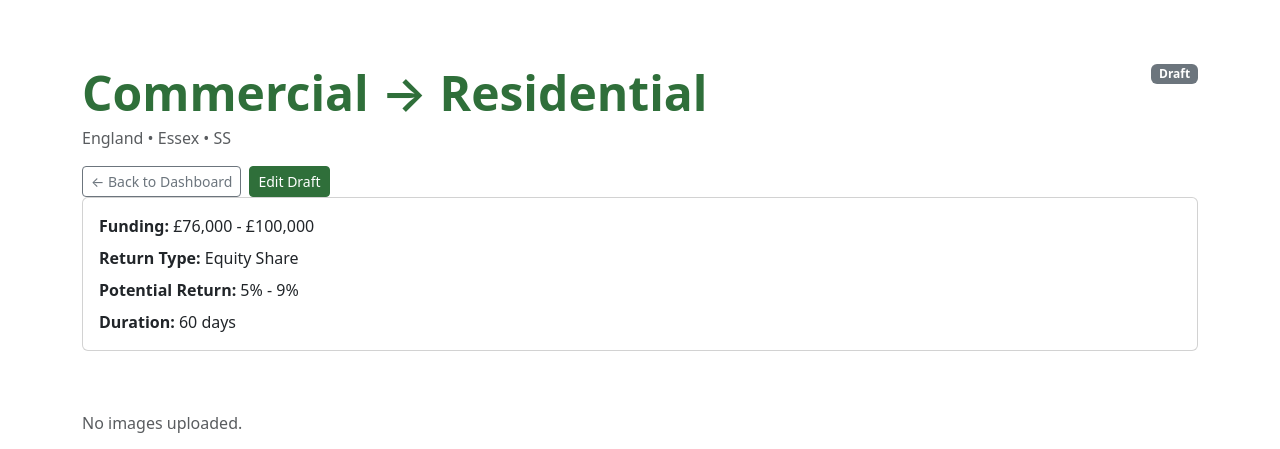
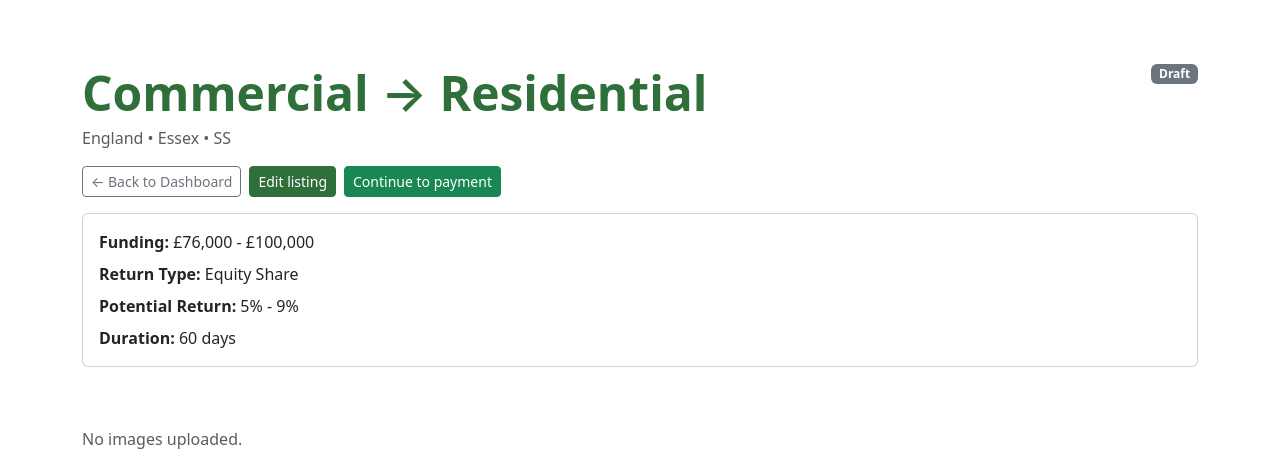
Before and after one commit to JSGREEN1129/web_application_diploma_project_4, a Django app: page /users/listings/1/ in a window 1280 px wide. Shown: the part 79-528 px from the top of the page. Run offline with Django 5.2, Linux system fonts and the light colour scheme; a user stored in the database is signed in; data comes from the database, SQL or seed files in the repository; both versions use the stored data as it was after the commit; some libraries are stand-ins or nearby versions.

Commit message:
Edir dashboard, listings and views to allow checkout from listing_detail and edit_listing

```diff
--- a/users/templates/users/listing_detail.html
+++ b/users/templates/users/listing_detail.html
@@ -14,6 +14,8 @@
 
     {% if listing.status == "draft" %}
       <span class="badge text-bg-secondary">Draft</span>
+    {% elif listing.status == "pending_payment" %}
+      <span class="badge text-bg-warning">Pending payment</span>
     {% elif listing.status == "active" %}
       <span class="badge text-bg-success">Active</span>
     {% elif listing.status == "expired" %}
@@ -23,12 +25,16 @@
     {% endif %}
   </div>
 
-  <div class="d-flex gap-2">
+  <div class="d-flex gap-2 flex-wrap mb-3">
     <a href="{% url 'users:dashboard' %}" class="btn btn-sm btn-outline-secondary">← Back to Dashboard</a>
 
-    {% if listing.status == "draft" %}
+    {% if listing.status == "draft" or listing.status == "pending_payment" %}
       <a href="{% url 'users:listing_edit' listing.pk %}" class="btn btn-sm btn-primary">
-        Edit Draft
+        Edit listing
+      </a>
+
+      <a href="{% url 'users:listing_checkout' listing.pk %}" class="btn btn-sm btn-success">
+        Continue to payment
       </a>
     {% endif %}
   </div>
--- a/users/views.py
+++ b/users/views.py
@@ -1,13 +1,14 @@
+# users/views.py
+
 from datetime import timedelta
-import os
 
 import stripe
 
 from django.conf import settings
-from django.core.paginator import Paginator
 from django.contrib import messages
 from django.contrib.auth import login, logout, authenticate, get_user_model
 from django.contrib.auth.decorators import login_required
+from django.core.paginator import Paginator
 from django.db import transaction
 from django.db.models import Q
 from django.http import JsonResponse, HttpResponse
@@ -18,10 +19,14 @@ from django.views.decorators.cache import never_cache
 from django.views.decorators.csrf import csrf_exempt
 from django.views.decorators.http import require_GET, require_POST
 
-from .forms import CustomUserCreationForm, CustomAuthenticationForm, ListingCreateForm, ListingMediaForm
+from .forms import (
+    CustomUserCreationForm,
+    CustomAuthenticationForm,
+    ListingCreateForm,
+    ListingMediaForm,
+)
 from .models import Listing, ListingMedia
 from .pricing import calculate_listing_price_pence
-
 
 User = get_user_model()
 
@@ -59,9 +64,7 @@ def validate_uploaded_files(
 
         if f.size > max_size:
             mb = max_size // (1024 * 1024)
-            raise ValueError(
-                f"{label}: {filename} — max size is {mb}MB."
-            )
+            raise ValueError(f"{label}: {filename} — max size is {mb}MB.")
 
         content_type = (getattr(f, "content_type", "") or "").lower()
 
@@ -76,19 +79,32 @@ def validate_uploaded_files(
             )
 
 
+def _reset_payment_state(listing: Listing) -> None:
+    """
+    Any edit/media change should invalidate any previous checkout/payment info.
+    Keep listing in DRAFT until a fresh checkout completes.
+    """
+    listing.status = Listing.Status.DRAFT
+    listing.expected_amount_pence = 0
+    listing.paid_amount_pence = 0
+    listing.paid_at = None
+    listing.stripe_checkout_session_id = ""
+    listing.stripe_payment_intent_id = ""
+
+
 @never_cache
 def login_view(request):
     login_form = CustomAuthenticationForm(request, data=request.POST or None)
     register_form = CustomUserCreationForm()
 
-    if request.method == 'POST' and 'login_submit' in request.POST:
-        email = request.POST.get('username', '').strip().lower()
-        password = request.POST.get('password', '')
+    if request.method == "POST" and "login_submit" in request.POST:
+        email = request.POST.get("username", "").strip().lower()
+        password = request.POST.get("password", "")
 
         if not email or not password:
             messages.error(
                 request,
-                "Please enter your registered email and password to login."
+                "Please enter your registered email and password to login.",
             )
         else:
             user_exists = User.objects.filter(email=email).exists()
@@ -96,28 +112,26 @@ def login_view(request):
             if not user_exists:
                 messages.error(
                     request,
-                    "There is no account associated with the email address."
+                    "There is no account associated with the email address.",
                 )
             else:
-                user_auth = authenticate(
-                    request, username=email, password=password
-                )
+                user_auth = authenticate(request, username=email, password=password)
                 if user_auth is not None:
-                    login(request, user_auth,
-                          backend='users.backends.EmailBackend')
+                    login(request, user_auth, backend="users.backends.EmailBackend")
                     messages.success(request, "Logged in successfully!")
-                    return redirect('users:dashboard')
+                    return redirect("users:dashboard")
                 else:
                     messages.error(
-                        request, "You have entered your password incorrectly."
+                        request,
+                        "You have entered your password incorrectly.",
                     )
 
     context = {
-        'login_form': login_form,
-        'register_form': register_form,
-        'show_form': 'login'
+        "login_form": login_form,
+        "register_form": register_form,
+        "show_form": "login",
     }
-    return render(request, 'users/login.html', context)
+    return render(request, "users/login.html", context)
 
 
 @never_cache
@@ -125,38 +139,37 @@ def register_view(request):
     login_form = CustomAuthenticationForm(request)
     register_form = CustomUserCreationForm(request.POST or None)
 
-    if request.method == 'POST' and 'register_submit' in request.POST:
+    if request.method == "POST" and "register_submit" in request.POST:
         if register_form.is_valid():
             user = register_form.save(commit=False)
             user.username = user.email
             user.save()
 
-            login(request, user, backend='users.backends.EmailBackend')
+            login(request, user, backend="users.backends.EmailBackend")
             messages.success(request, "Registered and logged in successfully!")
-            return redirect('users:dashboard')
+            return redirect("users:dashboard")
         else:
             messages.error(request, "Please correct the errors below.")
 
     context = {
-        'login_form': login_form,
-        'register_form': register_form,
-        'show_form': 'register'
+        "login_form": login_form,
+        "register_form": register_form,
+        "show_form": "register",
     }
-    return render(request, 'users/register.html', context)
+    return render(request, "users/register.html", context)
 
 
 def logout_view(request):
     logout(request)
     messages.info(request, "You have been logged out.")
-    return redirect('users:login')
+    return redirect("users:login")
 
 
 @login_required
 def dashboard_view(request):
     investments = []
     listings = (
-        Listing.objects
-        .filter(owner=request.user)
+        Listing.objects.filter(owner=request.user)
         .prefetch_related("media")
         .order_by("-created_at")
     )
@@ -202,7 +215,7 @@ def create_listing_view(request):
                 return render(
                     request,
                     "users/create_listing.html",
-                    {"form": form, "media_form": media_form}
+                    {"form": form, "media_form": media_form},
                 )
 
             listing = form.save(commit=False)
@@ -214,14 +227,14 @@ def create_listing_view(request):
                 ListingMedia.objects.create(
                     listing=listing,
                     file=image,
-                    media_type=ListingMedia.MediaType.IMAGE
+                    media_type=ListingMedia.MediaType.IMAGE,
                 )
 
             for doc in documents:
                 ListingMedia.objects.create(
                     listing=listing,
                     file=doc,
-                    media_type=ListingMedia.MediaType.DOCUMENT
+                    media_type=ListingMedia.MediaType.DOCUMENT,
                 )
 
             messages.success(request, "Draft saved. Redirecting you to payment...")
@@ -234,7 +247,7 @@ def create_listing_view(request):
     return render(
         request,
         "users/create_listing.html",
-        {"form": form, "media_form": media_form}
+        {"form": form, "media_form": media_form},
     )
 
 
@@ -242,22 +255,14 @@ def create_listing_view(request):
 def start_listing_checkout_view(request, pk):
     """
     Create a Stripe Checkout Session for a user's draft listing.
-    The listing only becomes ACTIVE after a verified webhook confirms payment.
+    Listing becomes ACTIVE only after verified webhook confirms payment.
     """
-
-    print("STRIPE_SECRET_KEY(prefix,len):",
-      (settings.STRIPE_SECRET_KEY or "")[:12],
-      len(settings.STRIPE_SECRET_KEY or ""),
-      "ENV_LEN:",
-      len(os.environ.get("STRIPE_SECRET_KEY", "") or ""))
-
     listing = get_object_or_404(Listing, pk=pk, owner=request.user)
 
     if listing.status not in (Listing.Status.DRAFT, Listing.Status.PENDING_PAYMENT):
         messages.error(request, "Only draft listings can be paid for.")
         return redirect("users:listing_detail", pk=listing.pk)
 
-    # Safety: ensure duration is an int
     duration_days = int(listing.duration_days)
 
     try:
@@ -276,7 +281,9 @@ def start_listing_checkout_view(request, pk):
     stripe.api_key = settings.STRIPE_SECRET_KEY
 
     success_url = settings.SITE_URL + reverse("users:payment_success")
-    cancel_url = settings.SITE_URL + reverse("users:payment_cancel", kwargs={"pk": listing.pk})
+    cancel_url = settings.SITE_URL + reverse(
+        "users:payment_cancel", kwargs={"pk": listing.pk}
+    )
 
     session = stripe.checkout.Session.create(
         mode="payment",
@@ -305,7 +312,9 @@ def start_listing_checkout_view(request, pk):
     listing.expected_amount_pence = int(amount_pence)
     listing.stripe_checkout_session_id = session.id
     listing.status = Listing.Status.PENDING_PAYMENT
-    listing.save(update_fields=["expected_amount_pence", "stripe_checkout_session_id", "status"])
+    listing.save(
+        update_fields=["expected_amount_pence", "stripe_checkout_session_id", "status"]
+    )
 
     return redirect(session.url, permanent=False)
 
@@ -318,6 +327,24 @@ def payment_success_view(request):
 
 @login_required
 def payment_cancel_view(request, pk):
+    """
+    If they cancel payment, return listing to DRAFT so it's not stuck in pending state.
+    """
+    listing = get_object_or_404(Listing, pk=pk, owner=request.user)
+
+    if listing.status == Listing.Status.PENDING_PAYMENT:
+        _reset_payment_state(listing)
+        listing.save(
+            update_fields=[
+                "status",
+                "expected_amount_pence",
+                "paid_amount_pence",
+                "paid_at",
+                "stripe_checkout_session_id",
+                "stripe_payment_intent_id",
+            ]
+        )
+
     messages.info(request, "Payment cancelled. Your listing is still saved as a draft.")
     return redirect("users:listing_detail", pk=pk)
 
@@ -348,7 +375,9 @@ def stripe_webhook(request):
         if session.get("payment_status") != "paid":
             return HttpResponse(status=200)
 
-        listing_id = session.get("client_reference_id") or (session.get("metadata") or {}).get("listing_id")
+        listing_id = session.get("client_reference_id") or (
+            session.get("metadata") or {}
+        ).get("listing_id")
         if not listing_id:
             return HttpResponse(status=200)
 
@@ -361,14 +390,17 @@ def stripe_webhook(request):
             if not listing:
                 return HttpResponse(status=200)
 
+            # already active -> idempotent ok
             if listing.status == Listing.Status.ACTIVE:
                 return HttpResponse(status=200)
 
+            # Ignore old session IDs instead of 400 (prevents Stripe retries)
             if listing.stripe_checkout_session_id and session_id != listing.stripe_checkout_session_id:
-                return HttpResponse(status=400)
+                return HttpResponse(status=200)
 
+            # Ignore mismatched amount instead of 400 (prevents Stripe retries)
             if amount_total is None or int(amount_total) != int(listing.expected_amount_pence):
-                return HttpResponse(status=400)
+                return HttpResponse(status=200)
 
             now = timezone.now()
             listing.paid_amount_pence = int(amount_total)
@@ -379,14 +411,16 @@ def stripe_webhook(request):
             listing.active_from = now
             listing.active_until = now + timedelta(days=int(listing.duration_days))
 
-            listing.save(update_fields=[
-                "paid_amount_pence",
-                "paid_at",
-                "stripe_payment_intent_id",
-                "status",
-                "active_from",
-                "active_until",
-            ])
+            listing.save(
+                update_fields=[
+                    "paid_amount_pence",
+                    "paid_at",
+                    "stripe_payment_intent_id",
+                    "status",
+                    "active_from",
+                    "active_until",
+                ]
+            )
 
     return HttpResponse(status=200)
 
@@ -400,9 +434,11 @@ def listing_detail_view(request, pk):
     )
 
     images = listing.media.filter(
-        media_type=ListingMedia.MediaType.IMAGE).order_by("uploaded_at")
+        media_type=ListingMedia.MediaType.IMAGE
+    ).order_by("uploaded_at")
     documents = listing.media.filter(
-        media_type=ListingMedia.MediaType.DOCUMENT).order_by("uploaded_at")
+        media_type=ListingMedia.MediaType.DOCUMENT
+    ).order_by("uploaded_at")
 
     return render(
         request,
@@ -411,20 +447,29 @@ def listing_detail_view(request, pk):
             "listing": listing,
             "images": images,
             "documents": documents,
-        }
+        },
     )
 
 
 @login_required
 def edit_listing_view(request, pk):
-    listing = get_object_or_404(Listing.objects.prefetch_related("media"), pk=pk, owner=request.user)
+    listing = get_object_or_404(
+        Listing.objects.prefetch_related("media"),
+        pk=pk,
+        owner=request.user,
+    )
 
-    if listing.status != Listing.Status.DRAFT:
+    # Allow editing both draft + pending payment
+    if listing.status not in (Listing.Status.DRAFT, Listing.Status.PENDING_PAYMENT):
         messages.error(request, "Only draft listings can be edited.")
         return redirect("users:listing_detail", pk=listing.pk)
 
-    images_qs = listing.media.filter(media_type=ListingMedia.MediaType.IMAGE).order_by("uploaded_at")
-    documents_qs = listing.media.filter(media_type=ListingMedia.MediaType.DOCUMENT).order_by("uploaded_at")
+    images_qs = listing.media.filter(
+        media_type=ListingMedia.MediaType.IMAGE
+    ).order_by("uploaded_at")
+    documents_qs = listing.media.filter(
+        media_type=ListingMedia.MediaType.DOCUMENT
+    ).order_by("uploaded_at")
 
     if request.method == "POST":
         form = ListingCreateForm(request.POST, instance=listing)
@@ -463,27 +508,31 @@ def edit_listing_view(request, pk):
                         "listing": listing,
                         "images": images_qs,
                         "documents": documents_qs,
-                    }
+                    },
                 )
 
-            form.save()
+            listing = form.save(commit=False)
+
+            # Any successful edit invalidates any previous checkout/payment state
+            _reset_payment_state(listing)
+            listing.save()
 
             for image in images:
                 ListingMedia.objects.create(
                     listing=listing,
                     file=image,
-                    media_type=ListingMedia.MediaType.IMAGE
+                    media_type=ListingMedia.MediaType.IMAGE,
                 )
 
             for doc in documents:
                 ListingMedia.objects.create(
                     listing=listing,
                     file=doc,
-                    media_type=ListingMedia.MediaType.DOCUMENT
+                    media_type=ListingMedia.MediaType.DOCUMENT,
                 )
 
-            messages.success(request, "Draft updated.")
-            return redirect("users:listing_detail", pk=listing.pk)
+            messages.success(request, "Draft updated. Redirecting you to payment...")
+            return redirect("users:listing_checkout", pk=listing.pk)
 
     else:
         form = ListingCreateForm(instance=listing)
@@ -498,7 +547,7 @@ def edit_listing_view(request, pk):
             "listing": listing,
             "images": images_qs,
             "documents": documents_qs,
-        }
+        },
     )
 
 
@@ -507,7 +556,8 @@ def edit_listing_view(request, pk):
 def listing_media_delete_view(request, pk, media_id):
     listing = get_object_or_404(Listing, pk=pk, owner=request.user)
 
-    if listing.status != Listing.Status.DRAFT:
+    # Allow delete on draft + pending payment
+    if listing.status not in (Listing.Status.DRAFT, Listing.Status.PENDING_PAYMENT):
         messages.error(request, "Only draft listings can be edited.")
         return redirect("users:listing_detail", pk=listing.pk)
 
@@ -515,6 +565,20 @@ def listing_media_delete_view(request, pk, media_id):
 
     media.file.delete(save=False)
     media.delete()
+
+    # Any media change invalidates any previous checkout/payment state
+    if listing.status == Listing.Status.PENDING_PAYMENT:
+        _reset_payment_state(listing)
+        listing.save(
+            update_fields=[
+                "status",
+                "expected_amount_pence",
+                "paid_amount_pence",
+                "paid_at",
+                "stripe_checkout_session_id",
+                "stripe_payment_intent_id",
+            ]
+        )
 
     messages.success(request, "File deleted.")
     return redirect("users:listing_edit", pk=listing.pk)
@@ -565,8 +629,7 @@ def search_listings_view(request):
     return_type = (request.GET.get("return_type") or "").strip()
 
     qs = (
-        Listing.objects
-        .filter(status=Listing.Status.ACTIVE)
+        Listing.objects.filter(status=Listing.Status.ACTIVE)
         .exclude(owner=request.user)
         .prefetch_related("media")
         .order_by("-created_at")
@@ -574,11 +637,11 @@ def search_listings_view(request):
 
     if q:
         qs = qs.filter(
-            Q(country__icontains=q) |
-            Q(county__icontains=q) |
-            Q(postcode_prefix__icontains=q) |
-            Q(source_use__icontains=q) |
-            Q(target_use__icontains=q)
+            Q(country__icontains=q)
+            | Q(county__icontains=q)
+            | Q(postcode_prefix__icontains=q)
+            | Q(source_use__icontains=q)
+            | Q(target_use__icontains=q)
         )
 
     if country:
@@ -611,5 +674,5 @@ def search_listings_view(request):
             "funding_band": funding_band,
             "return_type": return_type,
             "page_obj": page_obj,
-        }
+        },
     )
```
Also changed, not shown: users/templates/users/dashboard.html (+14 -4 lines), db.sqlite3.
